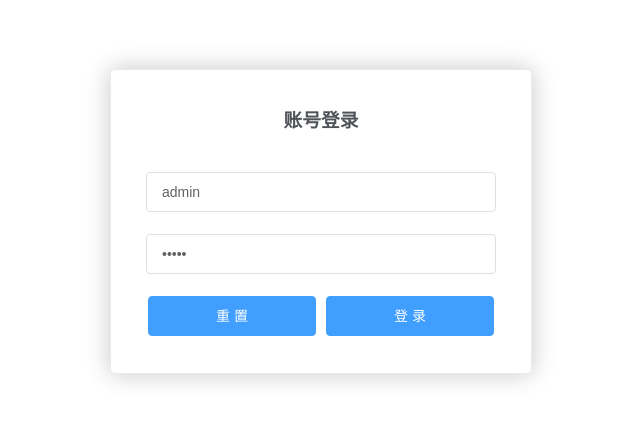
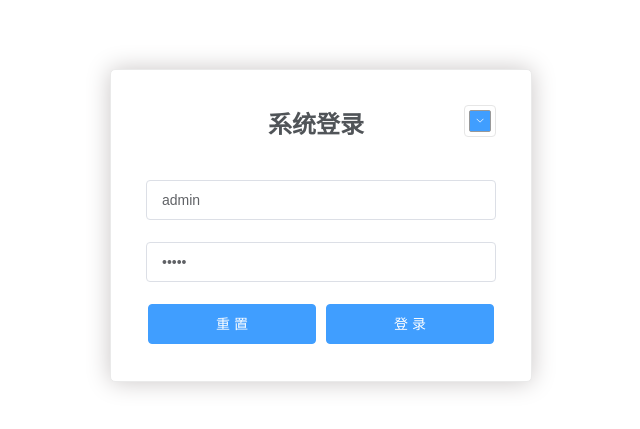
Before and after one commit to MartinTeoZhang/penguin-go-frontend, a Vue app: page /#/login in a window 1280 px wide. Shown: the part 111-540 px from the top of the page, without its empty margins (319-959 px from the left). Built offline with nearby package versions, Linux system fonts and the light colour scheme.

Commit message:
调整样式

```diff
--- /dev/null
+++ b/src/components/FaIconTooltip/index.vue
@@ -0,0 +1,33 @@
+<template>
+  <el-tooltip class="tooltip" placement="top" effect="light">
+    <div slot="content">
+      <p>推荐使用 Font Awesome 图标</p>
+      <p>使用步骤：</p>
+      <p>1.进入 <a href="http://www.fontawesome.com.cn/faicons/" target="_blank">Font Awesome</a> 页面</p>
+      <p>2.查找到需要的图标,点击查看。</p>
+      <p>3.复制图片样式到此处。</p>
+      <p>示例：fa fa-home fa-lg</p></div>
+    <i class="el-icon-warning"></i>
+  </el-tooltip>
+</template>
+
+<script>
+  export default {
+    data() {
+      return {
+      };
+    },
+    methods: {
+
+    },
+    mounted() {
+
+    }
+  };
+</script>
+
+<style scoped lang="scss">
+  .tooltip {
+    padding: 10px;
+  }
+</style>
--- a/src/components/Hamburger/index.vue
+++ b/src/components/Hamburger/index.vue
@@ -1,6 +1,6 @@
 <!--侧边栏收缩组件-->
 <template>
-  <svg t="1492500959545" @click="onClick" class="hamburger" :class="{'is-active':isActive}" style="" viewBox="0 0 1024 1024"
+  <svg t="1492500959545" @click="onClick" class="hamburger" fill="#fff" fill-opacity="0.8" :class="{'is-active':isActive}" viewBox="0 0 1024 1024"
        version="1.1" xmlns="http://www.w3.org/2000/svg" p-id="1691" xmlns:xlink="http://www.w3.org/1999/xlink" width="64" height="64">
     <path d="M966.8023 568.849776 57.196677 568.849776c-31.397081 0-56.850799-25.452695-56.850799-56.850799l0 0c0-31.397081 25.452695-56.849776 56.850799-56.849776l909.605623 0c31.397081 0 56.849776 25.452695 56.849776 56.849776l0 0C1023.653099 543.397081 998.200404 568.849776 966.8023 568.849776z"
           p-id="1692"></path>
--- a/src/components/MenuTree/index.vue
+++ b/src/components/MenuTree/index.vue
@@ -38,3 +38,9 @@
     }
   }
 </script>
+
+<style scoped lang="scss">
+  // .el-submenu, .el-menu-item {
+  //   background-color: #3c4b5a44;
+  // }
+  </style>
--- a/src/components/ThemePicker/index.vue
+++ b/src/components/ThemePicker/index.vue
@@ -2,7 +2,9 @@
   <el-color-picker
     class="theme-picker"
     popper-class="theme-picker-dropdown"
-    v-model="theme"></el-color-picker>
+    v-model="theme"
+    :size="size">
+  </el-color-picker>
 </template>
 
 <script>
@@ -11,10 +13,29 @@
   const ORIGINAL_THEME = '#409EFF' // default color
 
   export default {
+    name: 'ThemePicker',
+    props: {
+      default: { // 初始化主题，可由外部传入
+        type: String,
+        default: null
+      },
+      size: { // 初始化主题，可由外部传入
+        type: String,
+        default: 'small'
+      }
+    },
     data() {
       return {
         chalk: '', // content of theme-67da9a-chalk css
-        theme: ORIGINAL_THEME
+        theme: ORIGINAL_THEME,
+        showSuccess: true // 是否弹出换肤成功消息
+      }
+    },
+    mounted() {
+      if(this.default != null) {
+        this.theme = this.default
+        this.$emit('onThemeChange', this.theme)
+        this.showSuccess = false
       }
     },
     watch: {
@@ -59,13 +80,15 @@
         })
 
         // 响应外部操作
-        this.$emit('onThemeChange', val, oldVal)
-        // 把变更的新旧主题色导出来，并且绑定函数，这样在父组件就可以获取主题颜色更新其他组建了
-
-        this.$message({
-          message: '换肤成功',
-          type: 'success'
-        })
+        this.$emit('onThemeChange', val)
+        if(this.showSuccess) {
+          this.$message({
+            message: '换肤成功',
+            type: 'success'
+          })
+        } else {
+          this.showSuccess = true
+        }
       }
     },
 
--- a/src/store/modules/app.js
+++ b/src/store/modules/app.js
@@ -8,29 +8,22 @@ export default {
   },
   getters: {
     collapse(state) {// 对应着上面state
-      return state.collapse;
+      return state.collapse
     }
   },
   mutations: {
     onCollapse(state){  // 改变收缩状态
-      state.collapse = !state.collapse;
+      state.collapse = !state.collapse
     },
-    themeColor(state, themeColor){  // 改变收缩状态
-      state.themeColor = themeColor;
-    },
-    oldThemeColor(state, oldThemeColor){  // 改变收缩状态
-      state.oldThemeColor = oldThemeColor;
+    setThemeColor(state, themeColor){  // 改变主题颜色
+      state.oldThemeColor = state.themeColor
+      state.themeColor = themeColor
     },
     menuRouteLoaded(state, menuRouteLoaded){  // 改变菜单和路由的加载状态
       state.menuRouteLoaded = menuRouteLoaded;
     }
   },
   actions: {
-    // 改变主题颜色
-    // 从mutations中进一步改变state
-    onThemeChange ({ commit, state }, data) {
-      commit('themeColor', data.themeColor)
-      commit('oldThemeColor', data.oldThemeColor)
-    }
+
   }
 }
--- a/src/views/HeadBar/HeadBar.vue
+++ b/src/views/HeadBar/HeadBar.vue
@@ -8,15 +8,15 @@
     <span class="nav-bar">
       <el-menu :default-active="activeIndex" class="el-menu-demo"
              :background-color="themeColor" text-color="#fff" active-text-color="#ffd04b" mode="horizontal" @select="selectNavBar()">
-        <el-menu-item index="1" @click="$router.push('/')"><i class="fa fa-home fa-lg"></i> {{$t("common.home")}} </el-menu-item>
-        <el-menu-item index="2" @click="openWindow('https://github.com/Ryzin/penguin-go')">{{$t("common.doc")}}</el-menu-item>
-        <el-menu-item index="2" @click="openWindow('https://moodle.scnu.edu.cn')">{{$t("common.blog")}}</el-menu-item>
-        <el-menu-item index="3" @click="openWindow('https://github.com/Ryzin/penguin-go')">{{$t("common.projectRepo")}}</el-menu-item>
+        <el-menu-item index="1" @click="$router.push('/')"><i class="fa fa-home fa-lg"></i>  </el-menu-item>
+        <el-menu-item index="2" @click="openWindow('https://github.com/Ryzin/penguin-go')">{{$t("common.projectRepo")}}</el-menu-item>
+        <el-menu-item index="3" @click="openWindow('https://github.com/Ryzin/penguin-go/wikis/Home')">{{$t("common.doc")}}</el-menu-item>
+        <el-menu-item index="4" @click="openWindow('https://moodle.scnu.edu.cn')">{{$t("common.blog")}}</el-menu-item>
       </el-menu>
     </span>
     <span class="tool-bar">
       <!-- 主题切换 -->
-      <theme-picker class="theme-picker" @onThemeChange="onThemeChange"></theme-picker>
+      <theme-picker class="theme-picker" :default="themeColor" @onThemeChange="onThemeChange"></theme-picker>
       <!-- 语言切换 -->
       <lang-selector class="lang-selector"></lang-selector>
       <!-- 用户信息 -->
@@ -65,9 +65,9 @@
         this.$store.commit('onCollapse');
       },
       // 切换主题
-      onThemeChange: function(themeColor, oldThemeColor) {
+      onThemeChange: function(themeColor) {
         // 设置 store 状态，保存共享主题色，这样其他绑定主题色的组件都可以自动更新了
-        this.$store.dispatch('onThemeChange', {themeColor, oldThemeColor});
+        this.$store.commit('setThemeColor', themeColor)
       },
       //退出登录
       logout: function() {
@@ -109,18 +109,16 @@
     right: 0px;
     height: 60px;
     line-height: 60px;
-    background: #409EFF;
     .hamburger-container {
       width: 40px;
       float: left;
-      cursor: pointer;
       color: white;
     }
     .nav-bar {
       margin-left: auto;
       float: left;
       .el-menu {
-        background: #409EFF80
+        background: #0a463480;
       }
     }
     .tool-bar {
--- a/src/views/Login.vue
+++ b/src/views/Login.vue
@@ -1,7 +1,13 @@
 <template>
 <!--  放置一个登录界面表单，包含账号密码输入框和登录重置按钮。-->
   <el-form :model="loginForm" :rules="fieldRules" ref="loginForm" label-position="left" label-width="0px" class="demo-ruleForm login-container">
-    <h3 class="title">账号登录</h3>
+    <span class="tool-bar">
+      <!-- 主题切换 -->
+      <theme-picker style="float:right;" class="theme-picker" :default="themeColor" @onThemeChange="onThemeChange"></theme-picker>
+          <!-- 语言切换 -->
+          <!-- <lang-selector class="lang-selector"></lang-selector>    -->
+    </span>
+    <h2 class="title" style="padding-left:22px;" >系统登录</h2>
     <el-form-item prop="account">
       <el-input type="text" v-model="loginForm.account" auto-complete="off" placeholder="账号"></el-input>
     </el-form-item>
@@ -17,17 +23,23 @@
 </template>
 
 <script>
-  import Cookies from "js-cookie";
-
+  import { mapState } from 'vuex'
+  import Cookies from "js-cookie"
+  import ThemePicker from "@/components/ThemePicker"
+  import LangSelector from "@/components/LangSelector"
   export default {
     name: 'Login',
+    components:{
+      ThemePicker,
+      LangSelector
+    },
     data() {
       return {
         logining: false,
         loginForm: {
           account: 'admin',
           password: 'admin'
-        },
+      },
         fieldRules: {
           account: [
             { required: true, message: '请输入账号', trigger: 'blur' },
@@ -37,11 +49,9 @@
           ]
         },
         checked: true
-      };
+      }
     },
     methods: {
-      // 添加页面组件显示规则和操作响应，其中登录成功后，
-      // 把登录用户信息存储到本地会话，用于配置路由跳转目标。
       login() {
         let userInfo = {account:this.loginForm.account, password:this.loginForm.password}
         this.$api.login.login(userInfo).then((res) => {
@@ -64,8 +74,17 @@
         });
       },
       reset() {
-        this.$refs.loginForm.resetFields();
+        this.$refs.loginForm.resetFields()
+      },
+      // 切换主题
+      onThemeChange: function(themeColor) {
+        this.$store.commit('setThemeColor', themeColor)
       }
+    },
+    computed:{
+      ...mapState({
+        themeColor: state=>state.app.themeColor
+      })
     }
   }
 </script>
--- a/src/views/NavBar/NavBar.vue
+++ b/src/views/NavBar/NavBar.vue
@@ -55,6 +55,7 @@
       top: 60px;
       bottom: 0px;
       text-align: left;
+      // background-color: #2968a30c;
     }
     .logo {
       position:absolute;
--- a/src/views/Sys/Menu.vue
+++ b/src/views/Sys/Menu.vue
@@ -101,13 +101,10 @@
                   </el-button>
                 </div>
               </el-popover> -->
-              <el-input v-model="dataForm.icon" v-popover:iconListPopover :readonly="true" placeholder="菜单图标名称" class="icon-list__input"></el-input>
+              <el-input v-model="dataForm.icon" v-popover:iconListPopover :readonly="true" placeholder="菜单图标名称（如：fa fa-home fa-lg）" class="icon-list__input"></el-input>
             </el-col>
             <el-col :span="2" class="icon-list__tips">
-              <el-tooltip placement="top" effect="light">
-                <div slot="content">推荐使用Font Aweson图标, 详细请参考:<a href="" target="_blank"></a>描述</div>
-                <i class="el-icon-warning"></i>
-              </el-tooltip>
+              <fa-icon-tooltip />
             </el-col>
           </el-row>
         </el-form-item>
@@ -124,11 +121,14 @@
   import KtButton from "@/views/Core/KtButton"
   import TableTreeColumn from '@/views/Core/TableTreeColumn'
   import PopupTreeInput from "@/components/PopupTreeInput"
+  import FaIconTooltip from "@/components/FaIconTooltip"
+
   export default {
     components:{
       PopupTreeInput,
       KtButton,
-      TableTreeColumn
+      TableTreeColumn,
+      FaIconTooltip
     },
     data() {
       return {
```
